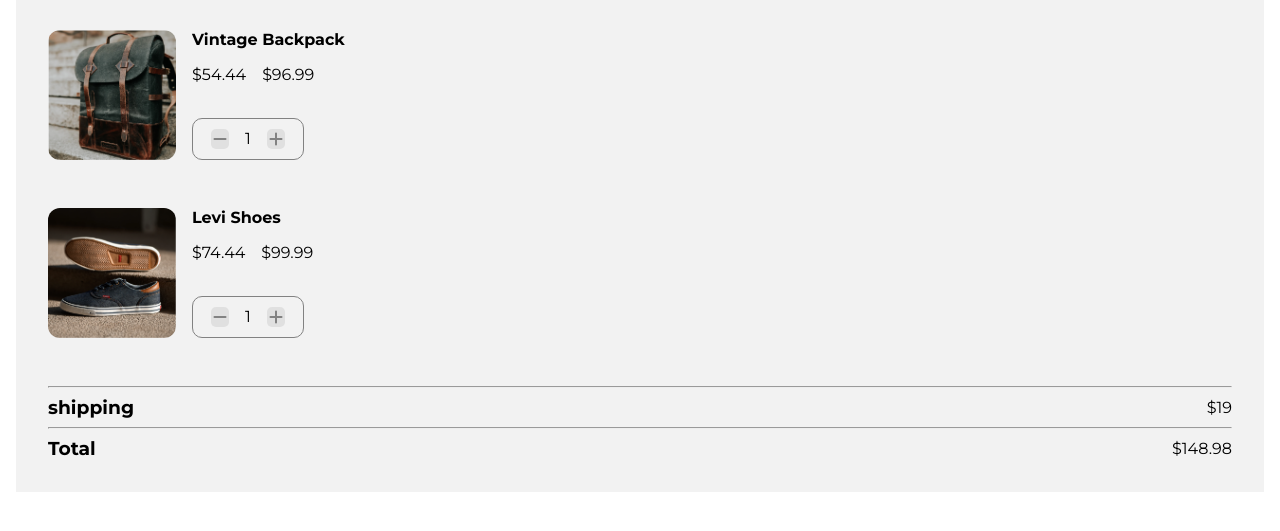
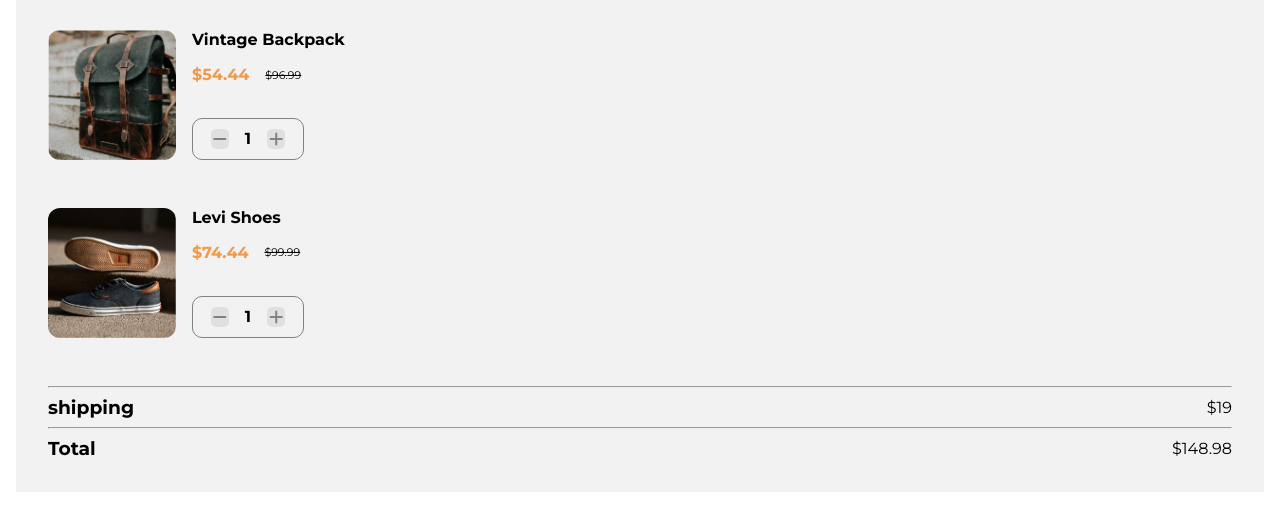
Before and after one commit to WadieBenabdouh/checkout-page, a website built with Parcel: page src/index.html in a window 1280 px wide. Shown: the part 49-580 px from the top of the page. Built offline with nearby package versions, Linux system fonts and the light colour scheme.

Commit message:
main, tomorrow shift

```diff
--- a/src/index.html
+++ b/src/index.html
@@ -29,7 +29,7 @@
                         <h4>Vintage Backpack</h4>
                         <div class="price">
                             <p>$54.44</p>
-                            <p>$96.99</p>
+                            <p><s>$96.99</s></p>
                         </div>
                     </div>
                 </div>
@@ -51,7 +51,7 @@
                         <h4>Levi Shoes</h4>
                         <div class="price">
                             <p>$74.44</p>
-                            <p>$99.99</p>
+                            <p><s>$99.99</s></p>
                         </div>
                     </div>
                 </div>
--- a/src/scss/main.scss
+++ b/src/scss/main.scss
@@ -52,6 +52,17 @@ body {
                 .price {
                     display: flex;
                     gap: 1em;
+                    align-items: center;
+
+
+                    >:nth-child(1){
+                        color: #F2994A;
+                        font-weight: bold;
+                    }
+
+                    >:nth-child(2){
+                        font-size: 11px;
+                    }
                 }
             }
         }
@@ -71,6 +82,10 @@ body {
                 border-radius: 5px;
                 padding: 2px;
                 cursor: pointer;
+            }
+
+            p{
+                font-weight: bold;
             }
         }
     }
```
Also changed, not shown: dist/index.html, 3 other files.
